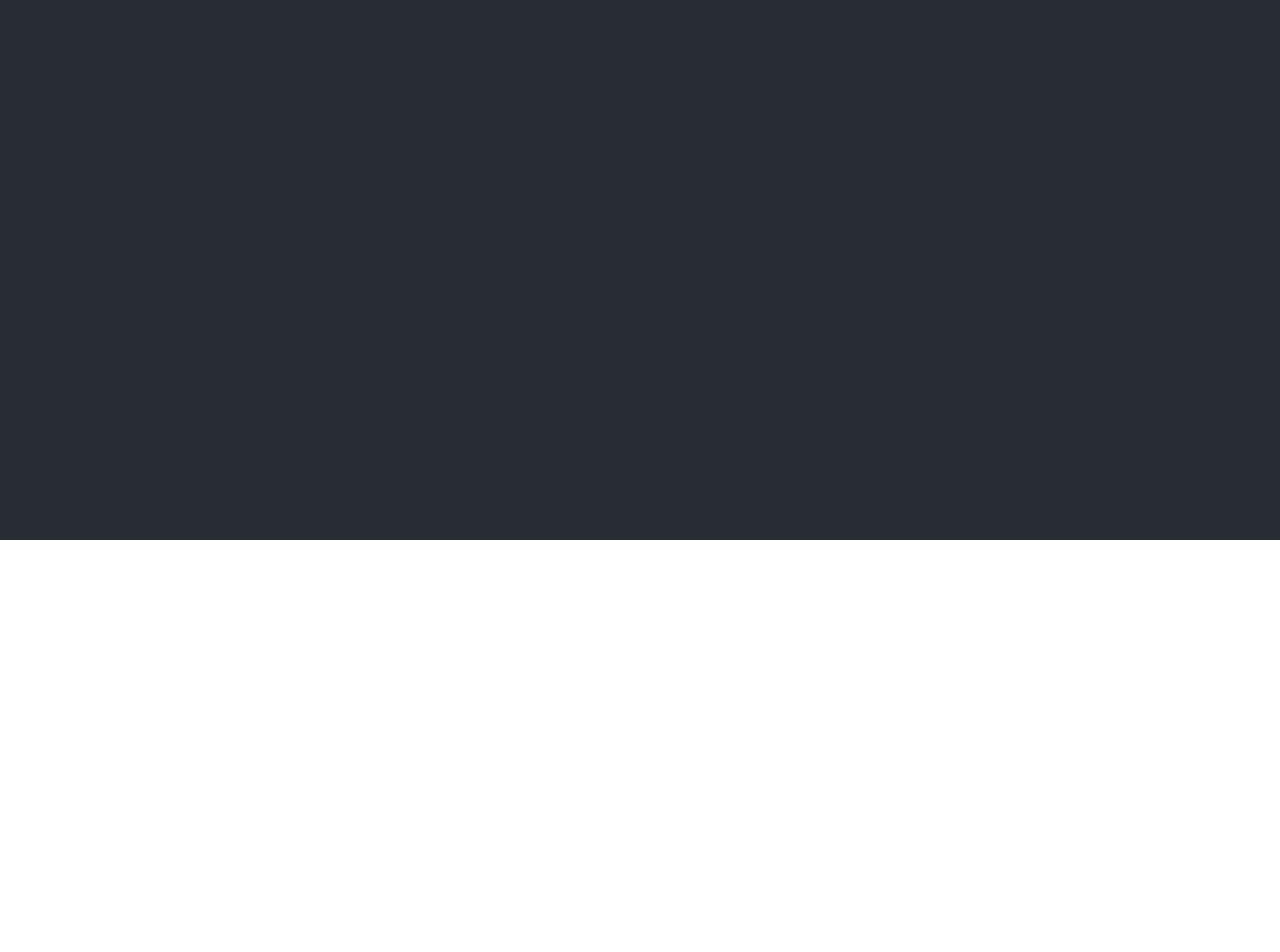
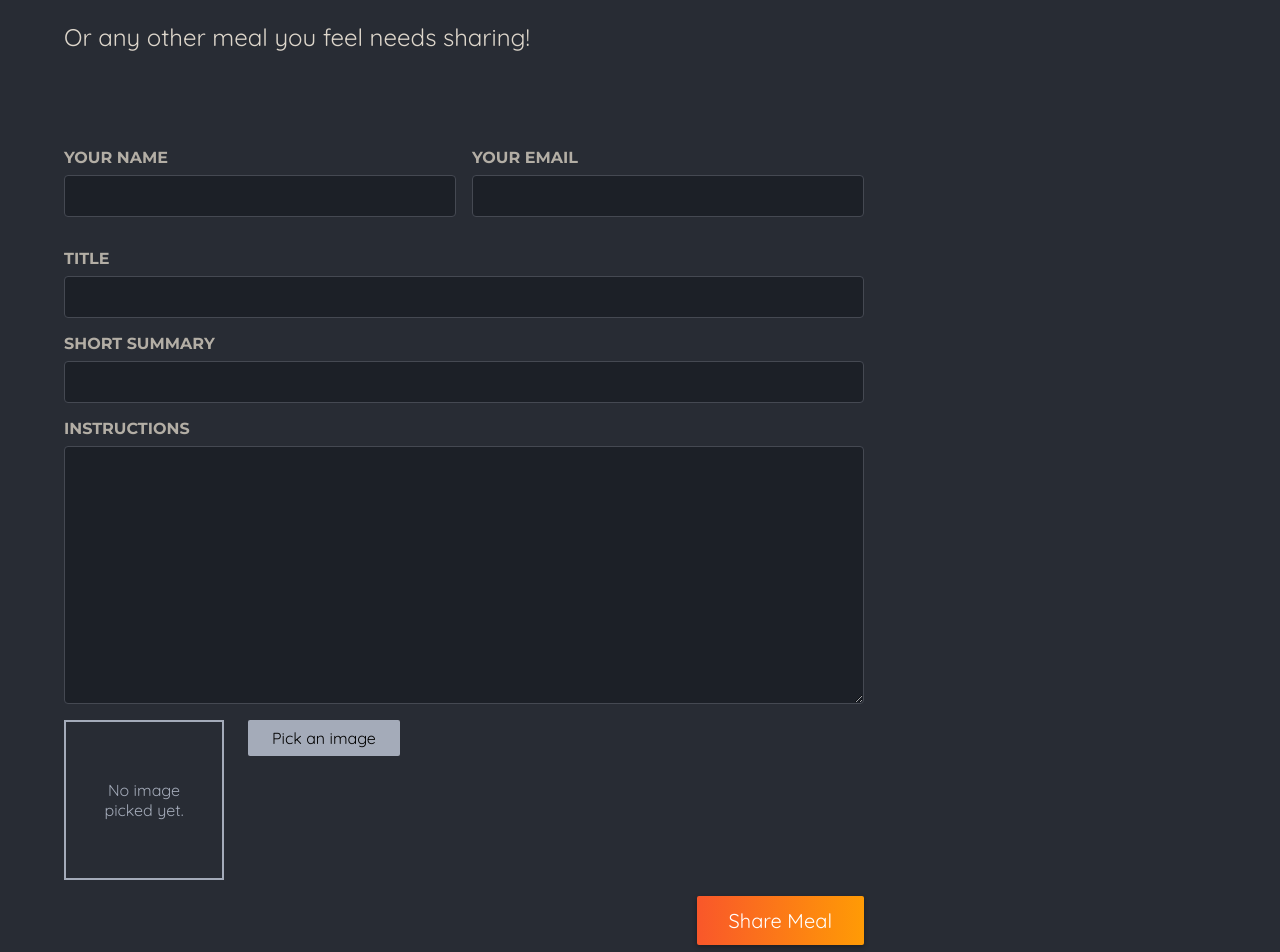
Before and after one commit to bvbgrad/next14, a Next.js app in the folder foodies/: page /meals/share in a window 1280 px wide. Shown: the part 260-1212 px from the top of the page. Before the commit the page ends 800 px from the top, so only its background shows below. Built offline with nearby package versions, Linux system fonts and the light colour scheme.

Commit message:
Add image picker (#118)

```diff
--- a/foodies/app/meals/share/page.jsx
+++ b/foodies/app/meals/share/page.jsx
@@ -1,9 +1,50 @@
-import React from 'react'
+import classes from './page.module.css';
+import ImagePicker from '@/components/meals/image-picker';
 
-function ShareMealPage() {
+export default function ShareMealPage() {
   return (
-    <h1>ShareMealPage</h1>
-  )
+    <>
+      <header className={classes.header}>
+        <h1>
+          Share your <span className={classes.highlight}>favorite meal</span>
+        </h1>
+        <p>Or any other meal you feel needs sharing!</p>
+      </header>
+      <main className={classes.main}>
+        <form className={classes.form}>
+          <div className={classes.row}>
+            <p>
+              <label htmlFor="name">Your name</label>
+              <input type="text" id="name" name="name" required />
+            </p>
+            <p>
+              <label htmlFor="email">Your email</label>
+              <input type="email" id="email" name="email" required />
+            </p>
+          </div>
+          <p>
+            <label htmlFor="title">Title</label>
+            <input type="text" id="title" name="title" required />
+          </p>
+          <p>
+            <label htmlFor="summary">Short Summary</label>
+            <input type="text" id="summary" name="summary" required />
+          </p>
+          <p>
+            <label htmlFor="instructions">Instructions</label>
+            <textarea
+              id="instructions"
+              name="instructions"
+              rows="10"
+              required
+            ></textarea>
+          </p>
+          <ImagePicker />
+          <p className={classes.actions}>
+            <button type='submit'>Share Meal</button>
+          </p>
+        </form>
+      </main>
+    </>
+  );
 }
-
-export default ShareMealPage
--- /dev/null
+++ b/foodies/app/meals/share/page.module.css
@@ -0,0 +1,98 @@
+.header {
+  gap: 3rem;
+  margin: 3rem auto 5rem auto;
+  width: 90%;
+  max-width: 75rem;
+  color: #ddd6cb;
+  font-size: 1.5rem;
+}
+
+.header h1 {
+  font-family: 'Montserrat', sans-serif;
+}
+
+.highlight {
+  background: linear-gradient(90deg, #f9572a, #ff8a05);
+  background-clip: text;
+  -webkit-background-clip: text;
+  -webkit-text-fill-color: transparent;
+}
+
+.main {
+  width: 90%;
+  max-width: 75rem;
+  margin: 3rem auto;
+  color: white;
+}
+
+.form {
+  max-width: 50rem;
+}
+
+.form label {
+  display: block;
+  margin-bottom: 0.5rem;
+  font-size: 1rem;
+  font-family: 'Montserrat', sans-serif;
+  text-transform: uppercase;
+  color: #b3aea5;
+  font-weight: bold;
+}
+
+.form input,
+.form textarea {
+  display: block;
+  width: 100%;
+  padding: 0.5rem 1rem;
+  border-radius: 4px;
+  border: 1px solid #454952;
+  background: #1c2027;
+  font-size: 1.25rem;
+  font-family: 'Montserrat', sans-serif;
+  color: #ddd6cb;
+}
+
+.form input:focus,
+.form textarea:focus {
+  outline-color: #f99f2a;
+  background-color: #1f252d;
+}
+
+.row {
+  display: flex;
+  gap: 1rem;
+}
+
+.row p {
+  width: 100%;
+}
+
+.actions {
+  text-align: right;
+}
+
+.actions button {
+  border: 0;
+  padding: 0.75rem 2rem;
+  background: linear-gradient(90deg, #f9572a, #ff9b05);
+  border: none;
+  color: #ffffff;
+  border-radius: 2px;
+  cursor: pointer;
+  font: inherit;
+  font-size: 1.25rem;
+  box-shadow: 0 2px 5px rgba(0, 0, 0, 0.3);
+}
+
+.actions button:hover,
+.actions button:focus {
+  background: linear-gradient(90deg, #fd4715, #f9b241);
+}
+
+.actions button:disabled,
+.actions button:hover:disabled,
+.actions button:focus:disabled {
+  background: #ccc;
+  color: #979797;
+  cursor: not-allowed;
+}
--- /dev/null
+++ b/foodies/components/meals/image-picker.jsx
@@ -0,0 +1,67 @@
+'use client';
+
+import { useRef, useState } from 'react';
+import Image from 'next/image';
+
+import classes from './image-picker.module.css';
+
+export default function ImagePicker({ label, name }) {
+  const [pickedImage, setPickedImage] = useState(null);
+  const imageInput = useRef();
+
+  function handlePickClick() {
+    imageInput.current.click();
+  }
+
+  function handleImageChange(event) {
+    const file = event.target.files[0];
+
+    if (!file) {
+      setPickedImage(null);
+      return;
+    }
+
+    const fileReader = new FileReader();
+
+    fileReader.onload = () => {
+      setPickedImage(fileReader.result);
+    };
+
+    fileReader.readAsDataURL(file);
+  }
+
+  return (
+    <div className={classes.picker}>
+      <label htmlFor={name}>{label}</label>
+      <div className={classes.controls}>
+        <div className={classes.preview}>
+          {!pickedImage && <p>No image picked yet.</p>}
+          {pickedImage && (
+            <Image
+              src={pickedImage}
+              alt='The image selected by the user.'
+              fill
+            />
+          )}
+        </div>
+        <input
+          className={classes.input}
+          type='file'
+          id={name}
+          accept='image/png, image/jpeg'
+          name={name}
+          ref={imageInput}
+          onChange={handleImageChange}
+          required
+        />
+        <button
+          className={classes.button}
+          type='button'
+          onClick={handlePickClick}
+        >
+          Pick an image
+        </button>
+      </div>
+    </div>
+  );
+}
--- /dev/null
+++ b/foodies/components/meals/image-picker.module.css
@@ -0,0 +1,45 @@
+.controls {
+  display: flex;
+  align-items: flex-start;
+  gap: 1.5rem;
+  margin-bottom: 1rem;
+}
+
+.picker .input {
+  display: none;
+}
+
+.picker .button {
+  border: 0;
+  padding: 0.5rem 1.5rem;
+  background: #a4abb9;
+  border-radius: 2px;
+  cursor: pointer;
+  font: inherit;
+}
+
+.picker .button:hover,
+.picker .button:focus {
+  background: #b3b9c6;
+}
+
+.preview {
+  width: 10rem;
+  height: 10rem;
+  border: 2px solid #a4abb9;
+  display: flex;
+  justify-content: center;
+  align-items: center;
+  text-align: center;
+  color: #a4abb9;
+  position: relative;
+}
+
+.preview p {
+  margin: 0;
+  padding: 1rem;
+}
+
+.preview img {
+  object-fit: cover;
+}
```
